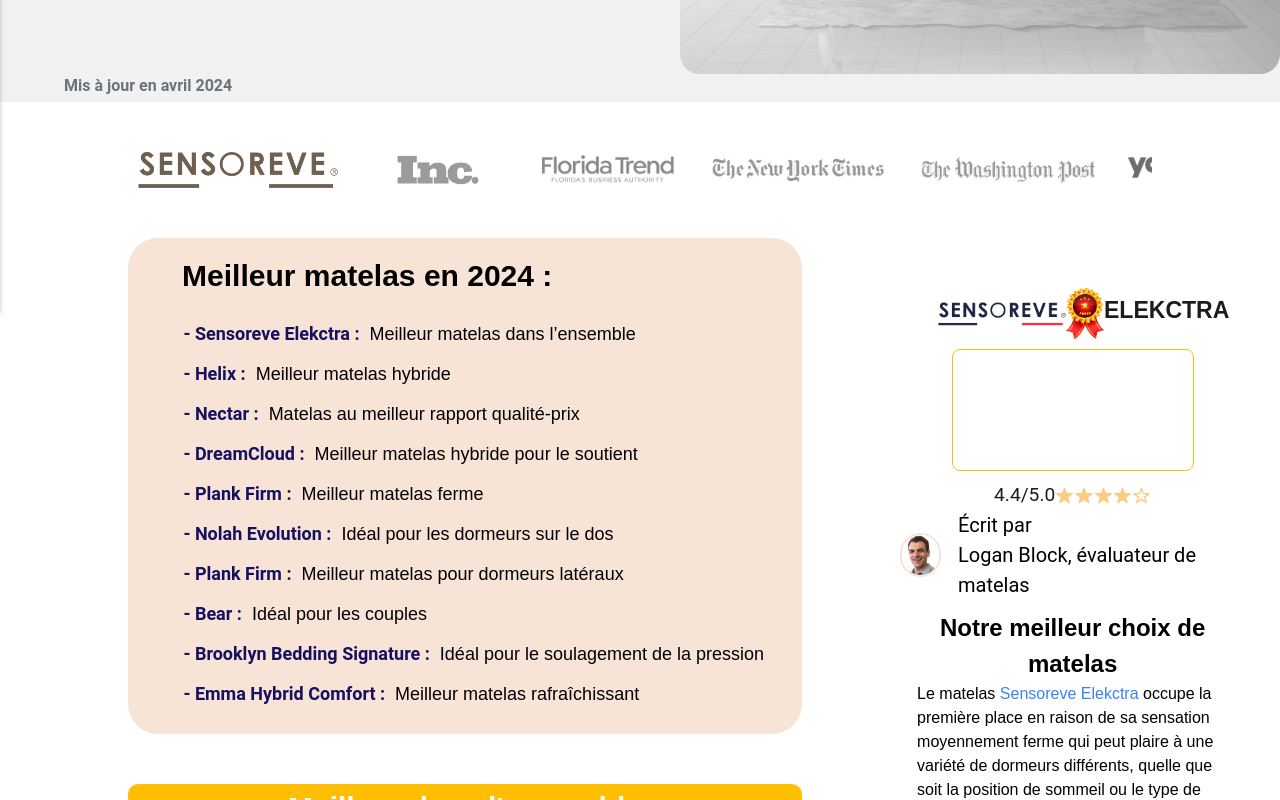
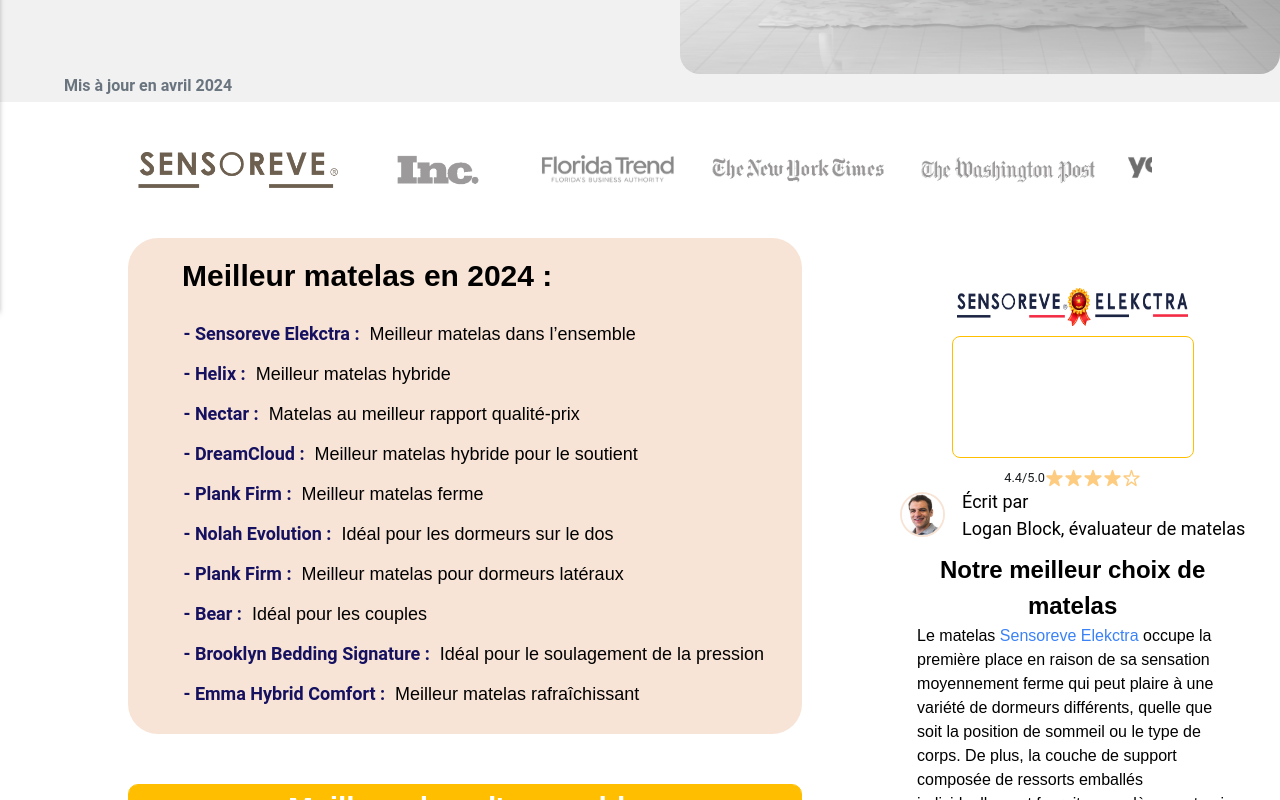
Before and after one commit to lovelyCreator/Somnopolis, a Next.js app: page / in a window 1280 px wide. Shown: the part 490-1290 px from the top of the page. Built offline with nearby package versions, Linux system fonts and the light colour scheme; grey boxes are pictures that could not be loaded.

Commit message:
v1_update

```diff
--- a/src/app/page.tsx
+++ b/src/app/page.tsx
@@ -566,19 +566,13 @@ export default function Home() {
           </div>
         </div>
         <div id="sidePos" className="md:-webkit-sticky md:sticky w-[80%] lg:w-[32%] right-[2vw] lg:h-[90vh] top-[10vh] flex items-start flex-col lg:border-l pl-[2%] border-none lg:border-[#1A1D20] pb-[20px]  overflow-y-auto mt-[50px]">
-          <div className="w-full flex justify-center items-center">
+          <a href="https://senoreve.com" className="w-full flex justify-center items-center">
             <img
-              src="/img/product/Sensoreve_mark.png" // Replace with the path to your image file
+              src="/img/mark.png" // Replace with the path to your image file
               alt="Mark"
-              className="lg:w-[10vw] w-[40%]"
+              className="lg:w-[18vw] lg:h-[3vw] w-[10%]"
             />
-            <img
-              src="/img/Award.png" // Replace with the path to your image file
-              alt="Mark"
-              className="lg:w-[3vw] lg:h-[4vw] w-[10%]"
-            />
-            <p className={`${styles.manropeFont} text-[5vw] lg:text-[1.8vw] text-[#1A1D20] font-bold w-[30%]  text-left lg:text-center lg:pb-[0.5vw] pb-[1.5vw]`}>ELEKCTRA</p>
-          </div>
+          </a>
           <video
             className="w-[70%] rounded-lg border border-[#FFBF00] my-[10px] mx-[15%]"
             autoPlay
@@ -591,7 +585,7 @@ export default function Home() {
           </video>
           <div className="w-full flex items-center justify-center">
 
-            <span className={`${styles.robotoFont} text-[3vw] lg:text-[1.5vw] text-[#1A1D20]`}>4.4/5.0 </span>
+            <span className={`${styles.robotoFont} text-[3vw] lg:text-[1vw] text-[#1A1D20]`}>4.4/5.0 </span>
             <span ><img src="/img/star.svg" alt="My SVG Image"  className="w-[3vw] lg:w-[1.5vw] h-full"/></span>
             <span ><img src="/img/star.svg" alt="My SVG Image"  className="w-[3vw] lg:w-[1.5vw] h-full"/></span>
             <span ><img src="/img/star.svg" alt="My SVG Image"  className="w-[3vw] lg:w-[1.5vw] h-full"/></span>
@@ -601,7 +595,7 @@ export default function Home() {
           <div className="w-full flex flex-col justify-start align-start">
             <div className="w-full flex justify-center items-center">
               <span ><img src="/img/Reviewer.jpg" alt="évaluateur"  className="lg:w-[3.5vw] lg:h-[3.5vw] w-[10vw] rounded-[50px] border-[2px] border-[#F7E4D6]"/></span>
-              <p className={`${styles.robotoFont} text-[14px] md:text-[20px] ml-[5%] text-left`}>Écrit par<br></br>Logan Block, évaluateur de matelas</p>
+              <p className={`${styles.robotoFont} text-[14px] md:text-[18px] ml-[5%] text-left`}>Écrit par<br></br>Logan Block, évaluateur de matelas</p>
             </div>
             <div className="flex w-[90%] mx-[5%] justify-start align-start flex-col">
               <p className={`${styles.manropeFont} w-full text-center text-[16pt] lg:text-[18pt] font-bold mt-[10px]`}>Notre meilleur choix de matelas</p>
```
Also changed, not shown: public/img/mark.png (added), 1 other file (tests, documents, lock files or other folders).
